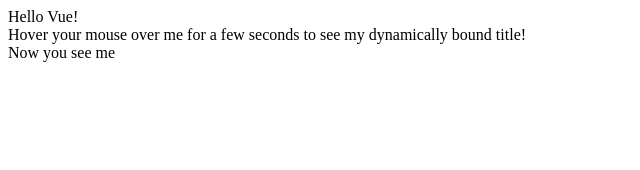
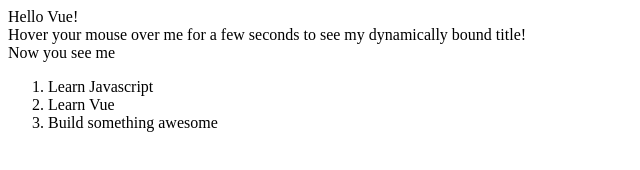
Before and after one commit to krhrtky/vue-syntax, a plain HTML site: page index.html in a window 1280 px wide. Shown: the whole page, without its empty margins (0-640 px from the left). Drawn offline with nearby package versions, Linux system fonts and the light colour scheme.

Commit message:
[add] loop syntax.

```diff
--- a/index.html
+++ b/index.html
@@ -17,9 +17,17 @@
   <div id="app-3">
     <span v-if="seen">Now you see me</span>
   </div>
+  <div id="app-4">
+    <ol>
+      <li v-for="todo in todos">
+        {{ todo.text }}
+      </li>
+    </ol>
+  </div>
   <script src="https://cdn.jsdelivr.net/npm/vue/dist/vue.js"></script>
   <script src="./src/app1.js"></script>
   <script src="./src/app2.js"></script>
   <script src="./src/app3.js"></script>
+  <script src="./src/app4.js"></script>
 </body>
 </html>
--- /dev/null
+++ b/src/app4.js
@@ -0,0 +1,12 @@
+'use strict'
+
+const app4 = new Vue({
+  el: '#app-4',
+  data: {
+    todos: [
+      { text: 'Learn Javascript' },
+      { text: 'Learn Vue' },
+      { text: 'Build something awesome' },
+    ]
+  }
+})
```
